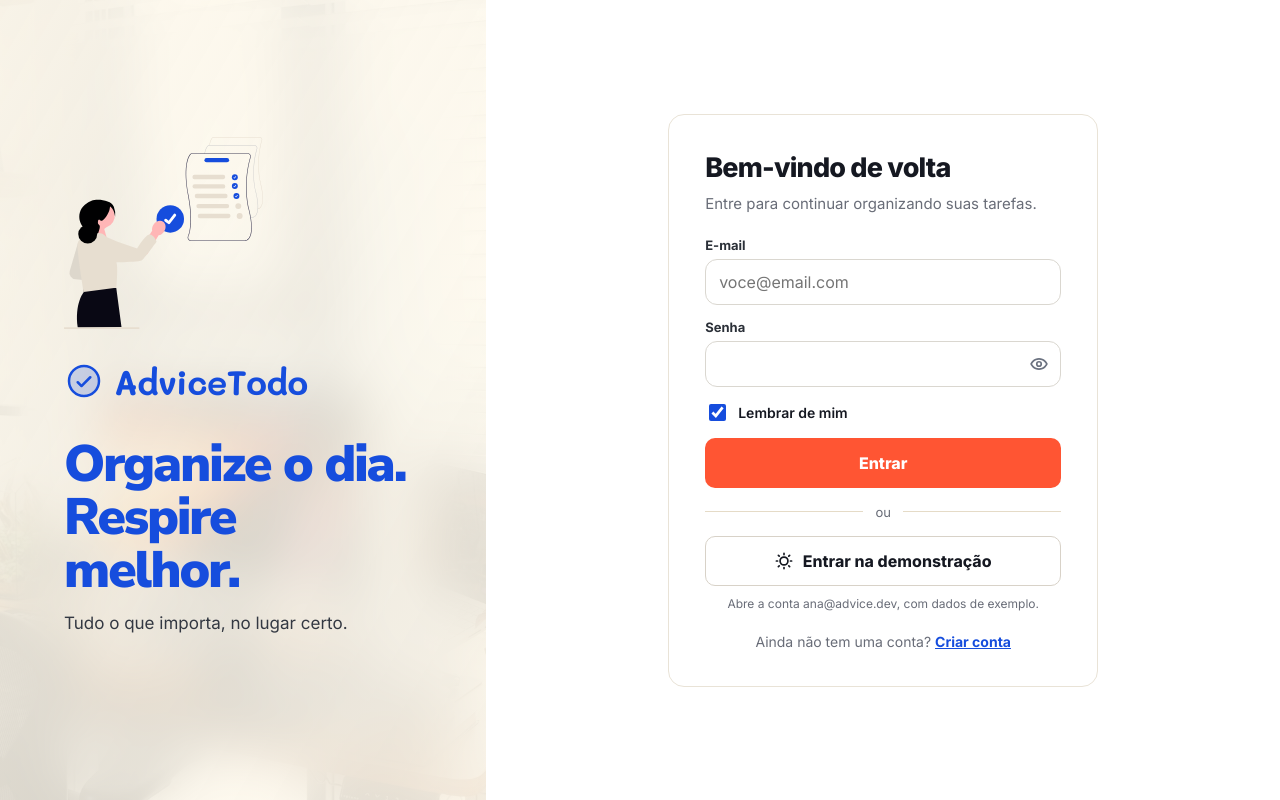
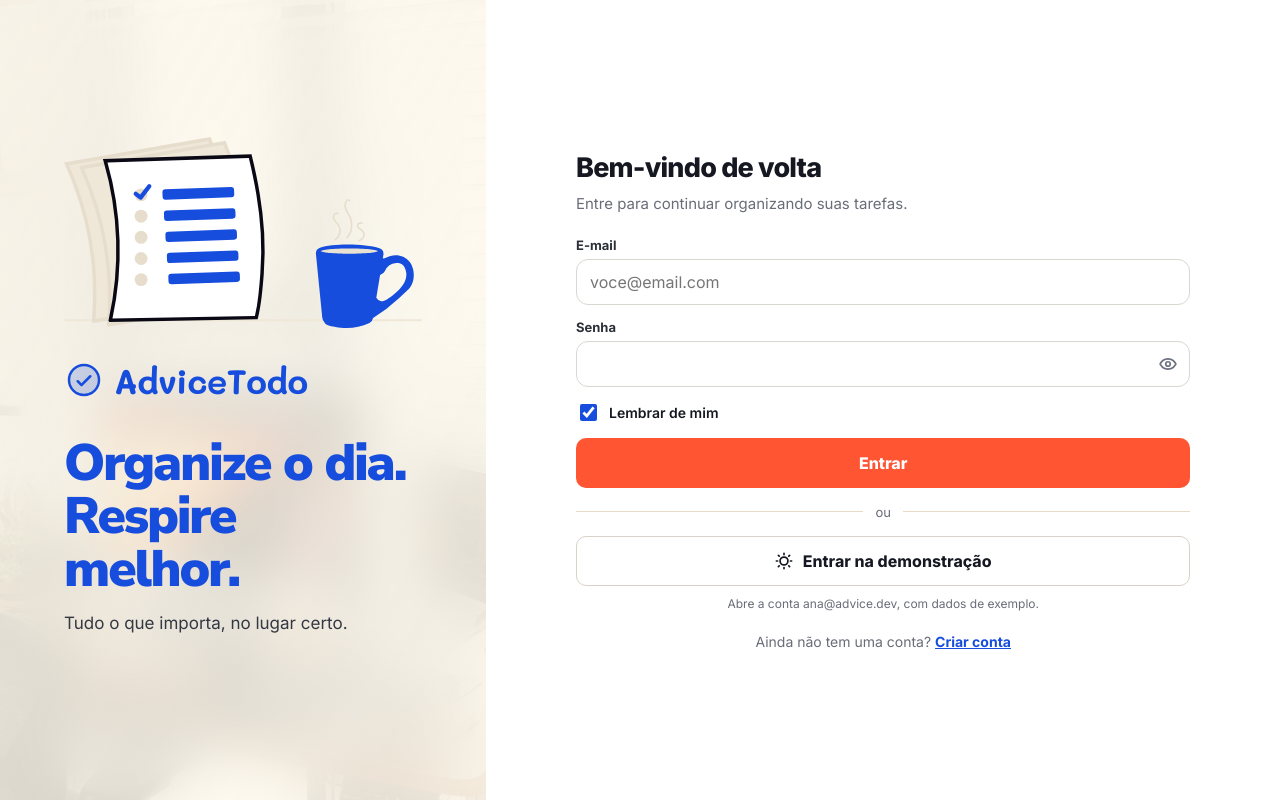
Before and after one commit to Kaylan00/advicetodo, a React (Vite) app in the folder web/: page /entrar in a window 1280 px wide. Built offline with nearby package versions, Linux system fonts and the light colour scheme; no server answers.

Commit message:
feat(web): ilustracao de planejamento na largura do texto e formulario ocupando a coluna inteira

```diff
--- a/web/src/index.css
+++ b/web/src/index.css
@@ -194,11 +194,10 @@ svg {
   flex-direction: column;
 }
 
+/* Mesma largura da coluna de texto, para a ilustracao e a chamada dividirem o mesmo eixo. */
 .acesso__ilustracao {
-  align-self: flex-start;
-  width: auto;
-  max-width: 100%;
-  max-height: clamp(150px, 24vh, 230px);
+  width: 100%;
+  height: auto;
   margin-bottom: 30px;
 }
 
@@ -241,16 +240,13 @@ svg {
 
 .acesso__painel {
   display: grid;
-  place-items: center;
-  padding: 40px 24px;
+  align-content: center;
+  padding: clamp(40px, 7vw, 130px);
   background: #fff;
 }
 
 .acesso__card {
-  width: min(430px, 100%);
-  padding: 36px;
-  border: 1px solid #e9e3d7;
-  border-radius: 16px;
+  width: 100%;
 }
 
 .acesso__card input {
```
Also changed, not shown: web/public/ilustracoes/tarefas.svg.
